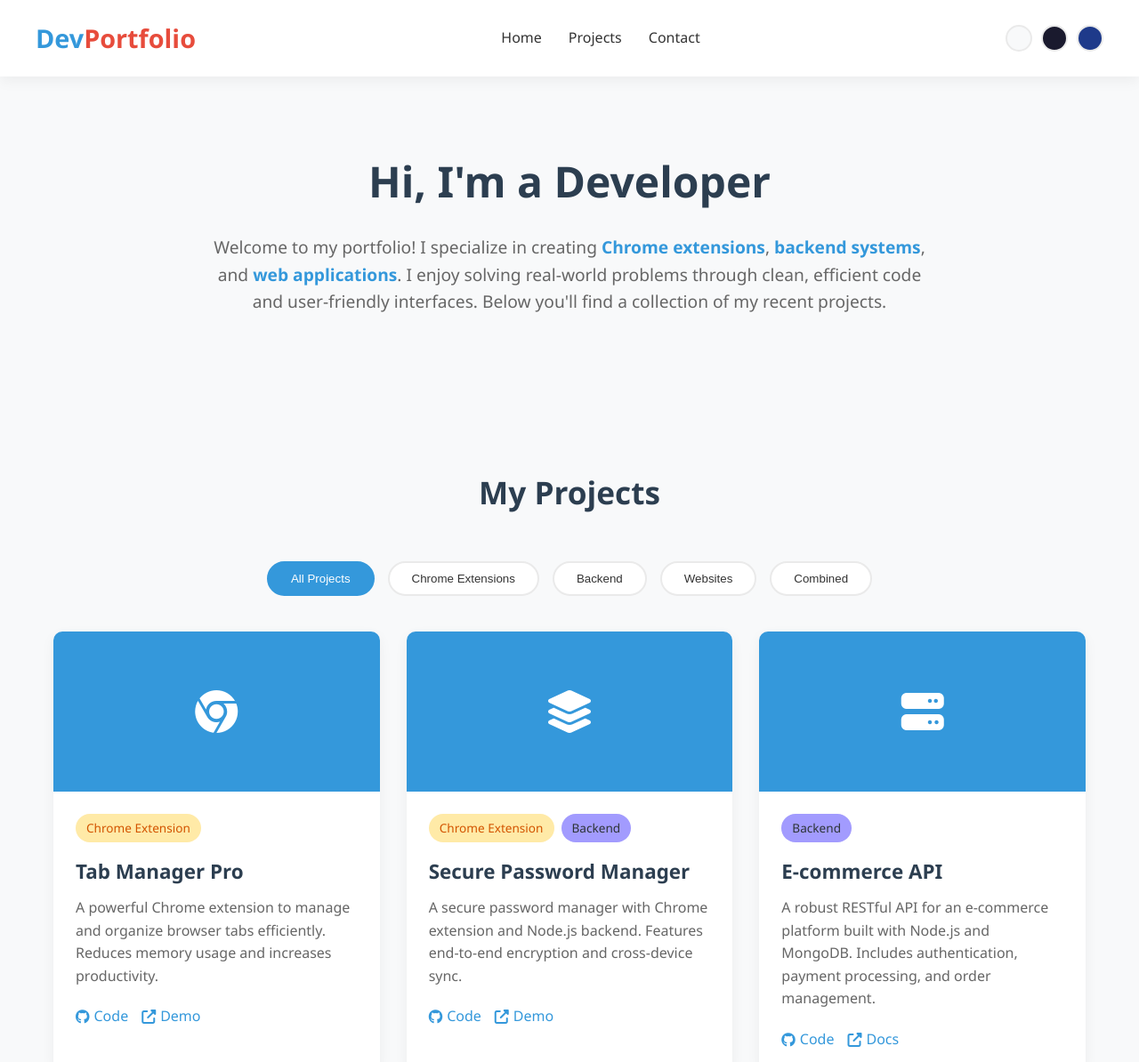
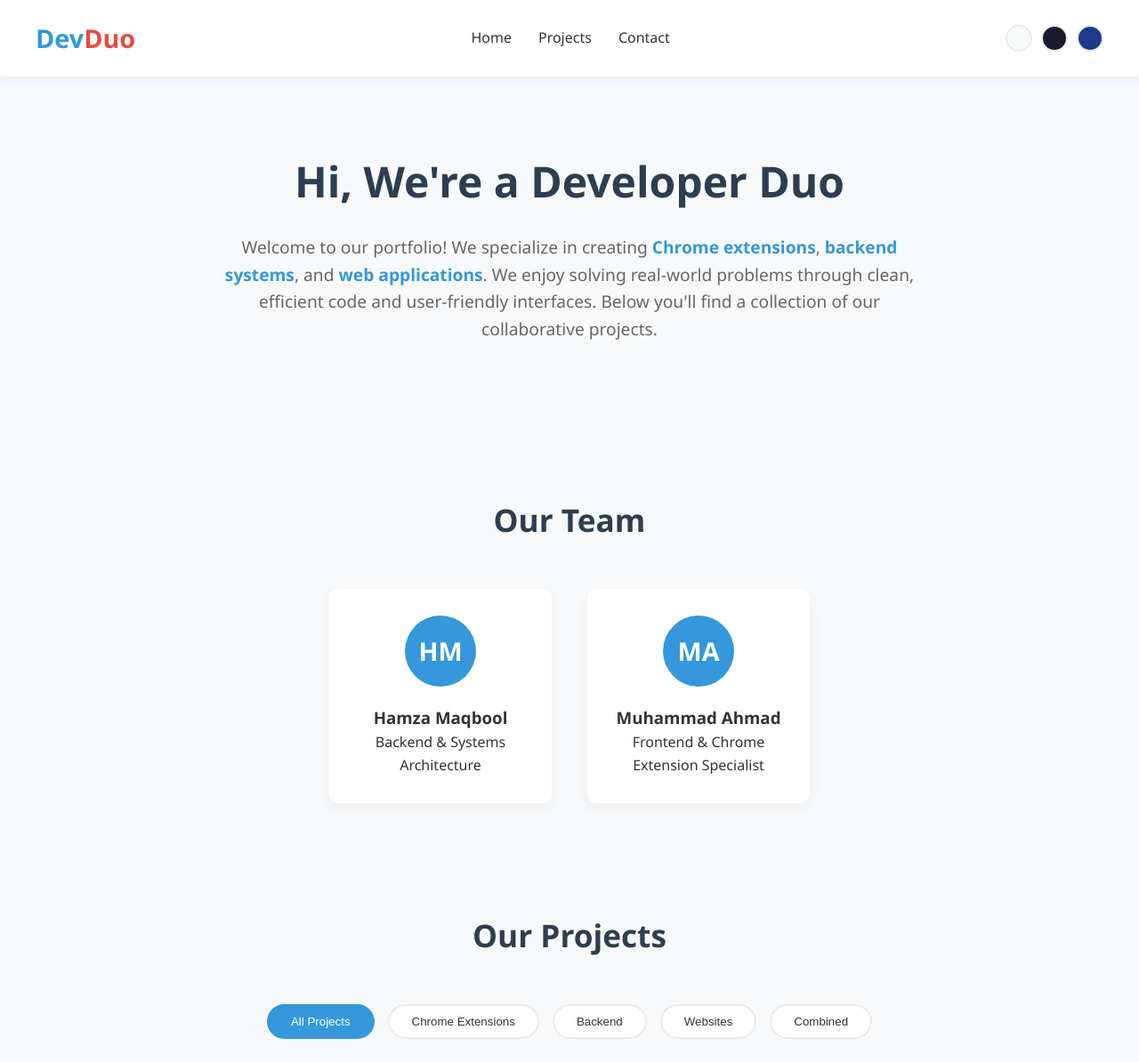
Before and after one commit to themuhammadahmad/ahmad-dev-portfolio, a plain HTML site: page index.html in a window 1280 px wide. Shown: the top 1194 px of the page at 89% size. Drawn offline with Linux system fonts and the light colour scheme.

Commit message:
content updated

```diff
--- a/index.html
+++ b/index.html
@@ -1,17 +1,22 @@
 <!DOCTYPE html>
 <html lang="en">
+
 <head>
     <meta charset="UTF-8">
     <meta name="viewport" content="width=device-width, initial-scale=1.0">
-    <title>My Projects Portfolio</title>
+   <title>Our Projects | Developer Duo Portfolio</title>
     <link rel="stylesheet" href="https://cdnjs.cloudflare.com/ajax/libs/font-awesome/6.4.0/css/all.min.css">
     <link rel="stylesheet" href="styles.css">
+    <style>
+
+    </style>
 </head>
+
 <body>
     <!-- Header with navigation -->
     <header>
         <div class="container nav-container">
-            <div class="logo">Dev<span>Portfolio</span></div>
+            <div class="logo">Dev<span>Duo</span></div>
             <ul class="nav-links">
                 <li><a href="#home">Home</a></li>
                 <li><a href="#projects">Projects</a></li>
@@ -28,20 +33,40 @@
     <!-- Hero section with introduction -->
     <section class="hero" id="home">
         <div class="container">
-            <h1>Hi, I'm a Developer</h1>
+            <h1>Hi, We're a Developer Duo</h1>
             <p>
-                Welcome to my portfolio! I specialize in creating <span class="highlight">Chrome extensions</span>,
+                Welcome to our portfolio! We specialize in creating <span class="highlight">Chrome extensions</span>,
                 <span class="highlight">backend systems</span>, and <span class="highlight">web applications</span>.
-                I enjoy solving real-world problems through clean, efficient code and user-friendly interfaces.
-                Below you'll find a collection of my recent projects.
+                We enjoy solving real-world problems through clean, efficient code and user-friendly interfaces.
+                Below you'll find a collection of our collaborative projects.
             </p>
+        </div>
+    </section>
+
+    <!-- Team Section -->
+    <section class="team">
+        <div class="container">
+            <h2 class="section-title">Our Team</h2>
+            <div class="team-members">
+                                <div class="team-member">
+                    <div class="member-avatar">HM</div>
+                    <h3>Hamza Maqbool</h3>
+                    <p>Backend & Systems Architecture</p>
+                </div>
+                <div class="team-member">
+                    <div class="member-avatar">MA</div>
+                    <h3>Muhammad Ahmad</h3>
+                    <p>Frontend & Chrome Extension Specialist</p>
+                </div>
+
+            </div>
         </div>
     </section>
 
     <!-- Projects section -->
     <section class="projects" id="projects">
         <div class="container">
-            <h2 class="section-title">My Projects</h2>
+            <h2 class="section-title">Our Projects</h2>
 
             <!-- Project category tabs -->
             <div class="category-tabs">
@@ -214,10 +239,10 @@
     <footer id="contact">
         <div class="container">
             <div class="footer-content">
-                <div class="footer-logo">Dev<span>Portfolio</span></div>
+                <div class="footer-logo">Dev<span>Duo</span></div>
 
                 <div class="contact-info">
-                    <p>Feel free to reach out for collaborations or just to say hello!</p>
+                    <p>Feel free to reach out for collaborations or partnership opportunities!</p>
                     <!-- You can update these contact details later -->
                     <p><i class="fas fa-envelope"></i> email@example.com</p>
                     <p><i class="fas fa-phone"></i> +1 (123) 456-7890</p>
@@ -249,4 +274,5 @@
 
     <script src="script.js"></script>
 </body>
+
 </html>
--- a/styles.css
+++ b/styles.css
@@ -155,6 +155,53 @@
  .highlight {
      color: var(--secondary-color);
      font-weight: 600;
+ }
+ /* Team styles */
+ .team {
+     padding: 60px 0;
+     background-color: var(--background-color);
+ }
+
+ .team-members {
+     display: flex;
+     justify-content: center;
+     gap: 40px;
+     flex-wrap: wrap;
+ }
+
+ .team-member {
+     text-align: center;
+     background: var(--card-background);
+     padding: 30px;
+     border-radius: 10px;
+     box-shadow: var(--shadow);
+     width: 250px;
+ }
+
+ .member-avatar {
+     width: 80px;
+     height: 80px;
+     background: var(--secondary-color);
+     color: white;
+     border-radius: 50%;
+     display: flex;
+     align-items: center;
+     justify-content: center;
+     font-size: 1.8rem;
+     font-weight: bold;
+     margin: 0 auto 20px;
+ }
+
+ .collaboration-badge {
+     background: var(--accent-color);
+     color: white;
+     padding: 4px 10px;
+     border-radius: 12px;
+     font-size: 0.8rem;
+     display: inline-flex;
+     align-items: center;
+     gap: 5px;
+     margin-bottom: 10px;
  }
 
  /* Projects section */
```
Lines whose indentation alone changed are shown as unchanged.
